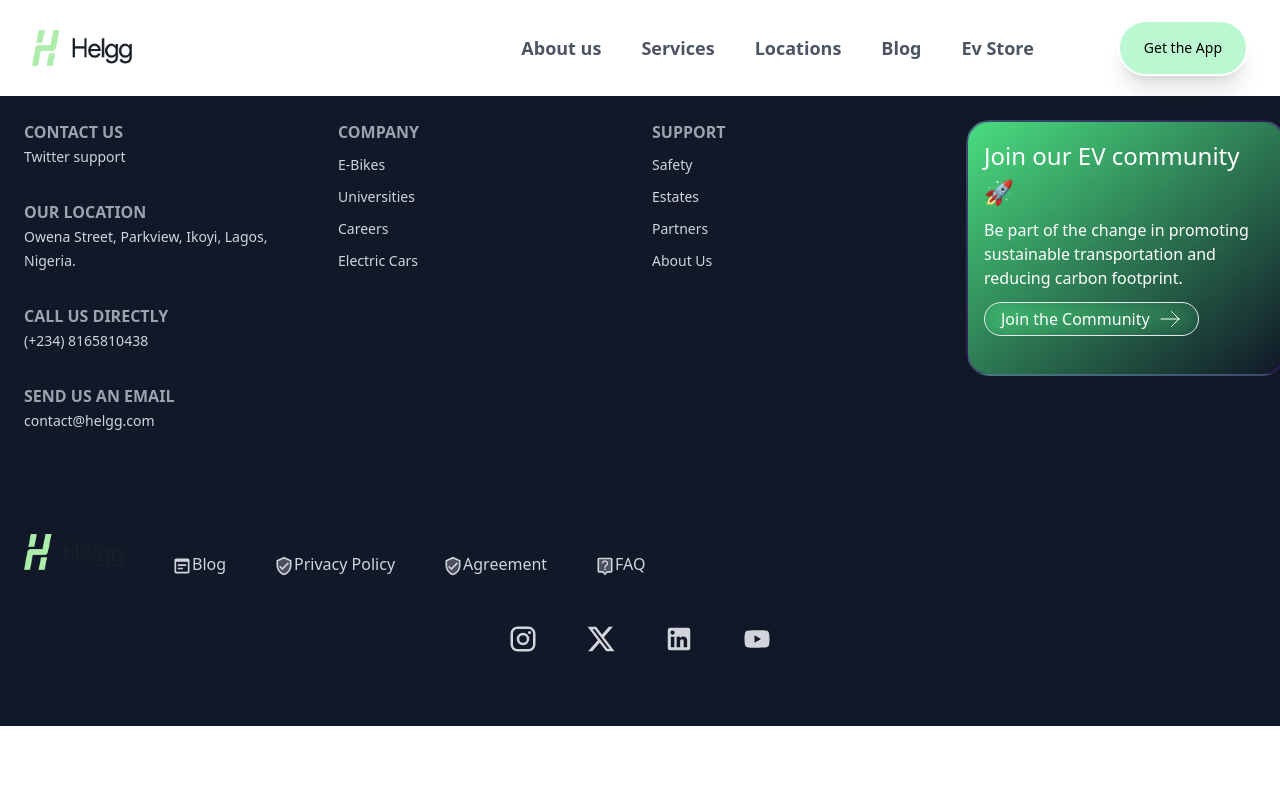
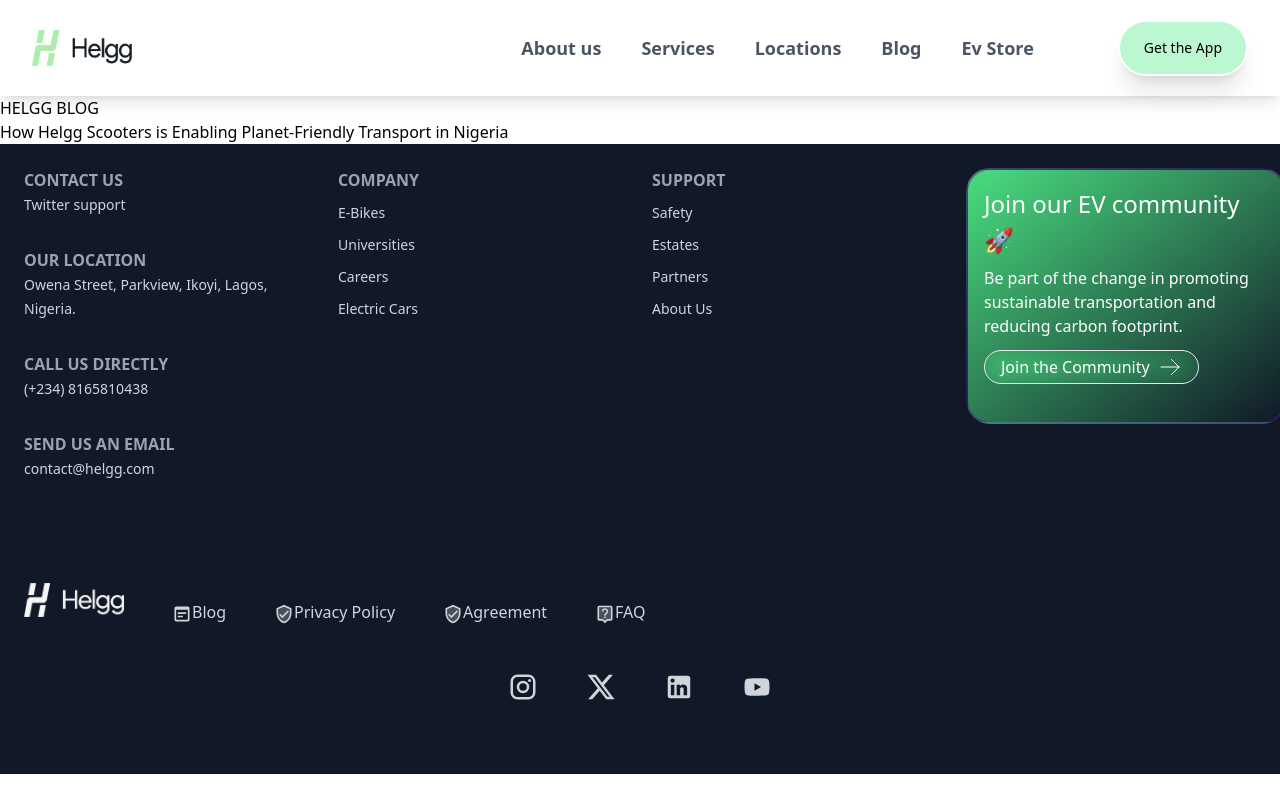
Before and after one commit to chimaskyy/helgg, a React (Vite) app in the folder client/: page /how-helgg-scooters-is-enabling-planet-friendly-transport-in-nigeria in a window 1280 px wide. Built offline with nearby package versions, Linux system fonts and the light colour scheme.

Commit message:
blog content page

```diff
--- a/client/src/App.jsx
+++ b/client/src/App.jsx
@@ -20,9 +20,10 @@
 import Agreement from "./pages/Agreement";
 import Safety from "./pages/Safety";
 import Store from "./pages/Store";
+import Blog1 from './pages/Blog1';
 function App() {
   return (
-    <div className='p-0 m-0'>
+    <div className="p-0 m-0">
       <Router>
         <Header />
         <Routes>
@@ -40,6 +41,10 @@
           <Route path="/user-agreement" element={<Agreement />} />
           <Route path="/safety" element={<Safety />} />
           <Route path="/store" element={<Store />} />
+          <Route
+            path="/how-helgg-scooters-is-enabling-planet-friendly-transport-in-nigeria/"
+            element={<Blog1 />}
+          />
         </Routes>
         <Footer />
       </Router>
--- a/client/src/layouts/Footer.jsx
+++ b/client/src/layouts/Footer.jsx
@@ -2,7 +2,7 @@
 import YouTubeIcon from "@mui/icons-material/YouTube";
 import InstagramIcon from "@mui/icons-material/Instagram";
 import LinkedInIcon from "@mui/icons-material/LinkedIn";
-import Logo from "../assets/helgg-logo-mint-and-cobalt.png";
+import Logo from "../assets/gallery/whitelogo2.png";
 import WysiwygIcon from "@mui/icons-material/Wysiwyg";
 import VerifiedUserTwoToneIcon from "@mui/icons-material/VerifiedUserTwoTone";
 import LiveHelpTwoToneIcon from "@mui/icons-material/LiveHelpTwoTone";
@@ -168,7 +168,7 @@
         {/* Logo */}
         <div className="flex justify-center  w-full lg:w-auto mb-4 lg:mb-0">
           <Link to="/">
-            <img src={Logo} alt="Logo" width={100} height={90} />
+            <img src={Logo} alt="Logo" width={100} height={100} />
           </Link>
         </div>
 
@@ -176,25 +176,25 @@
         <div className="flex mt-6">
           <ul className="flex space-x-12">
             <li>
-              <a href="" className="hover:text-gray-500">
+              <a href="" className="hover:text-customGreen">
                 <WysiwygIcon style={{ fontSize: 20 }} />
                 Blog
               </a>
             </li>
             <li>
-              <Link to="/privacy-policy" className="hover:text-gray-500">
+              <Link to="/privacy-policy" className="hover:text-customGreen">
                 <VerifiedUserTwoToneIcon style={{ fontSize: 20 }} />
                 Privacy Policy
               </Link>
             </li>
             <li>
-              <Link to="/user-agreement" className="hover:text-gray-500">
+              <Link to="/user-agreement" className="hover:text-customGreen">
                 <VerifiedUserTwoToneIcon style={{ fontSize: 20 }} />
                 Agreement
               </Link>
             </li>
             <li>
-              <Link to="/faq" className="hover:text-gray-500">
+              <Link to="/faq" className="hover:text-customGreen">
                 <LiveHelpTwoToneIcon style={{ fontSize: 20 }} />
                 FAQ
               </Link>
--- a/client/src/layouts/NewsSection.jsx
+++ b/client/src/layouts/NewsSection.jsx
@@ -1,3 +1,4 @@
+import { Link } from "react-router-dom";
 import helgg from "../assets/helgg1.jpeg";
 import ChevronRightIcon from "@mui/icons-material/ChevronRight";
 
@@ -10,7 +11,7 @@
       date: "2 years ago",
       title:
         "How Helgg Scooters is enabling planet-friendly transport in Nigeria",
-      link: "#",
+      link: "/how-helgg-scooters-is-enabling-planet-friendly-transport-in-nigeria/",
     },
     {
       id: 2,
@@ -39,6 +40,7 @@
       >
         {blogPosts.map((post) => (
           <div key={post.id} className="overflow-hidden">
+            <Link to={post.link}>
               <div className="relative">
                 <img
                   src={post.imgSrc}
@@ -52,13 +54,14 @@
               </div>
               <div className="pt-6">
                 <h3 className="text-gray-600 font-semibold">{post.title}</h3>
-              <a
-                href={post.link}
+                <Link
+                  to={post.link}
                   className="text-customGreen hover:underline mt-2 inline-block"
                 >
                   read more &rarr;
-              </a>
+                </Link>
               </div>
+            </Link>
           </div>
         ))}
         <div className="text-center">
--- /dev/null
+++ b/client/src/pages/Blog1.jsx
@@ -0,0 +1,13 @@
+import React from 'react'
+
+function Blog1() {
+  return (
+    <div>
+        <p>HELGG BLOG</p>
+        <h1>How Helgg Scooters is Enabling Planet-Friendly Transport in Nigeria</h1>
+
+    </div>
+  )
+}
+
+export default Blog1
```
Lines whose indentation alone changed are shown as unchanged.
